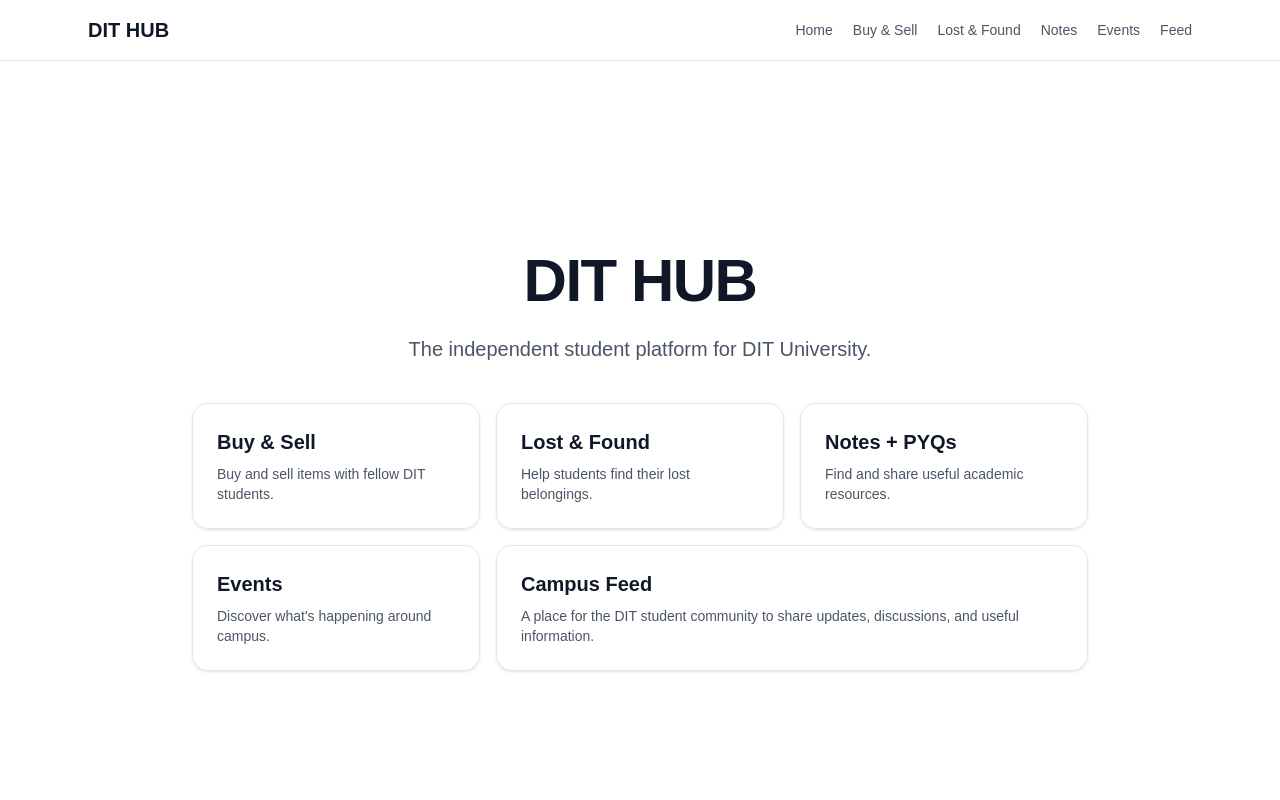
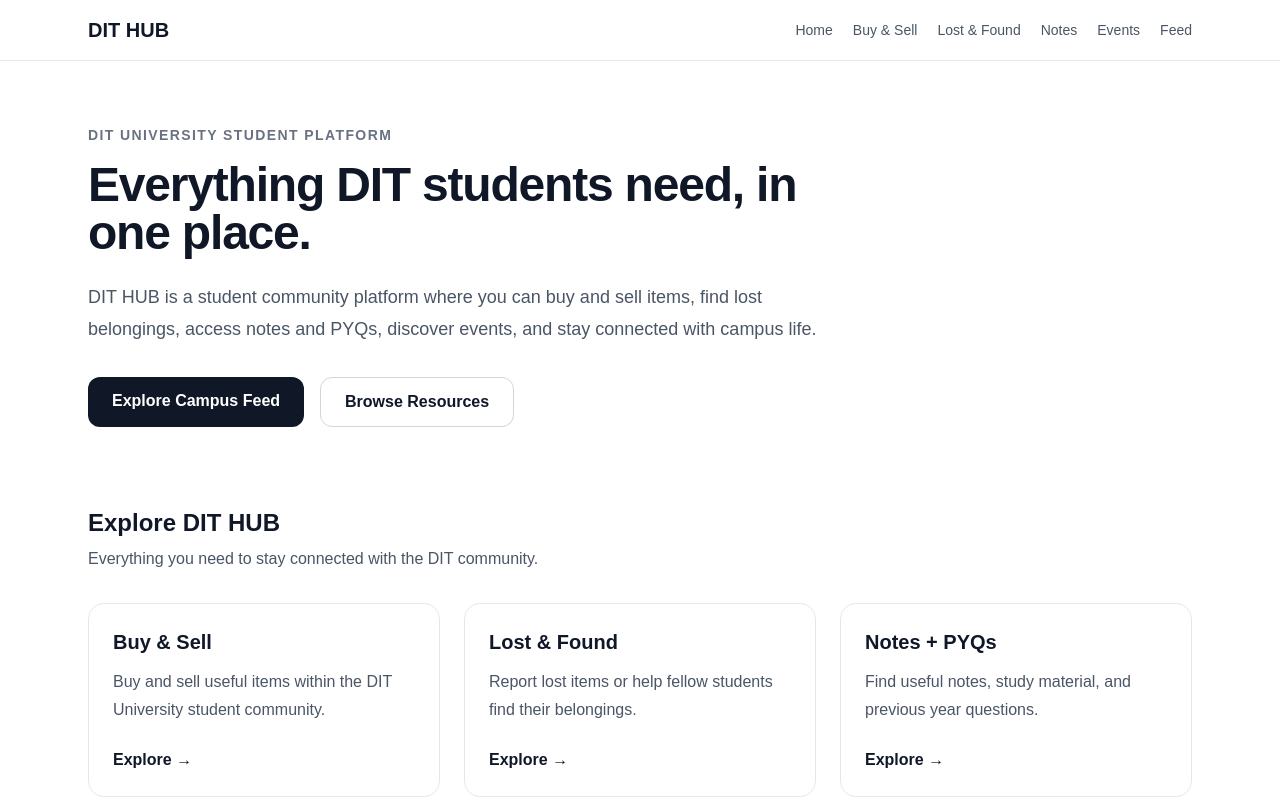
Before and after one commit to JatinPundir-0087/dit-hub, a Next.js app: page / in a window 1280 px wide. Shown: the top 800 px of the page. Built offline with nearby package versions, Linux system fonts and the light colour scheme.

Commit message:
Add DIT HUB landing page

```diff
--- a/app/page.tsx
+++ b/app/page.tsx
@@ -1,51 +1,100 @@
+const features = [
+  {
+    title: "Buy & Sell",
+    description:
+      "Buy and sell useful items within the DIT University student community.",
+    href: "/buy-sell",
+  },
+  {
+    title: "Lost & Found",
+    description:
+      "Report lost items or help fellow students find their belongings.",
+    href: "/lost-found",
+  },
+  {
+    title: "Notes + PYQs",
+    description:
+      "Find useful notes, study material, and previous year questions.",
+    href: "/notes",
+  },
+  {
+    title: "Events",
+    description:
+      "Discover upcoming events, competitions, workshops, and campus activities.",
+    href: "/events",
+  },
+  {
+    title: "Campus Feed",
+    description:
+      "Share updates, discussions, announcements, and useful information.",
+    href: "/feed",
+  },
+];
+
 export default function Home() {
   return (
-    <main className="min-h-screen bg-white text-gray-900">
-      <section className="mx-auto flex min-h-screen max-w-6xl flex-col items-center justify-center px-6 text-center">
-        <h1 className="text-5xl font-bold tracking-tight sm:text-6xl">
-          DIT HUB
+    <main className="mx-auto min-h-screen max-w-6xl px-6 py-16">
+      <section className="max-w-3xl">
+        <p className="mb-4 text-sm font-semibold uppercase tracking-widest text-gray-500">
+          DIT University Student Platform
+        </p>
+
+        <h1 className="text-5xl font-bold tracking-tight text-gray-900">
+          Everything DIT students need, in one place.
         </h1>
 
-        <p className="mt-6 max-w-2xl text-lg text-gray-600 sm:text-xl">
-          The independent student platform for DIT University.
+        <p className="mt-6 text-lg leading-8 text-gray-600">
+          DIT HUB is a student community platform where you can buy and sell
+          items, find lost belongings, access notes and PYQs, discover events,
+          and stay connected with campus life.
         </p>
 
-        <div className="mt-10 grid w-full max-w-4xl gap-4 sm:grid-cols-2 lg:grid-cols-3">
-          <div className="rounded-2xl border border-gray-200 p-6 text-left shadow-sm">
-            <h2 className="text-xl font-semibold">Buy & Sell</h2>
-            <p className="mt-2 text-sm text-gray-600">
-              Buy and sell items with fellow DIT students.
-            </p>
-          </div>
+        <div className="mt-8 flex gap-4">
+          <a
+            href="/feed"
+            className="rounded-xl bg-gray-900 px-6 py-3 font-semibold text-white transition hover:bg-gray-700"
+          >
+            Explore Campus Feed
+          </a>
 
-          <div className="rounded-2xl border border-gray-200 p-6 text-left shadow-sm">
-            <h2 className="text-xl font-semibold">Lost & Found</h2>
-            <p className="mt-2 text-sm text-gray-600">
-              Help students find their lost belongings.
-            </p>
-          </div>
+          <a
+            href="/notes"
+            className="rounded-xl border border-gray-300 px-6 py-3 font-semibold text-gray-900 transition hover:bg-gray-100"
+          >
+            Browse Resources
+          </a>
+        </div>
+      </section>
 
-          <div className="rounded-2xl border border-gray-200 p-6 text-left shadow-sm">
-            <h2 className="text-xl font-semibold">Notes + PYQs</h2>
-            <p className="mt-2 text-sm text-gray-600">
-              Find and share useful academic resources.
-            </p>
-          </div>
+      <section className="mt-20">
+        <h2 className="text-2xl font-bold text-gray-900">
+          Explore DIT HUB
+        </h2>
 
-          <div className="rounded-2xl border border-gray-200 p-6 text-left shadow-sm">
-            <h2 className="text-xl font-semibold">Events</h2>
-            <p className="mt-2 text-sm text-gray-600">
-              Discover what's happening around campus.
-            </p>
-          </div>
+        <p className="mt-2 text-gray-600">
+          Everything you need to stay connected with the DIT community.
+        </p>
 
-          <div className="rounded-2xl border border-gray-200 p-6 text-left shadow-sm sm:col-span-2 lg:col-span-2">
-            <h2 className="text-xl font-semibold">Campus Feed</h2>
-            <p className="mt-2 text-sm text-gray-600">
-              A place for the DIT student community to share updates,
-              discussions, and useful information.
-            </p>
-          </div>
+        <div className="mt-8 grid gap-6 md:grid-cols-2 lg:grid-cols-3">
+          {features.map((feature) => (
+            <a
+              key={feature.title}
+              href={feature.href}
+              className="rounded-2xl border border-gray-200 bg-white p-6 transition hover:-translate-y-1 hover:shadow-lg"
+            >
+              <h3 className="text-xl font-bold text-gray-900">
+                {feature.title}
+              </h3>
+
+              <p className="mt-3 leading-7 text-gray-600">
+                {feature.description}
+              </p>
+
+              <p className="mt-6 font-semibold text-gray-900">
+                Explore →
+              </p>
+            </a>
+          ))}
         </div>
       </section>
     </main>
```
